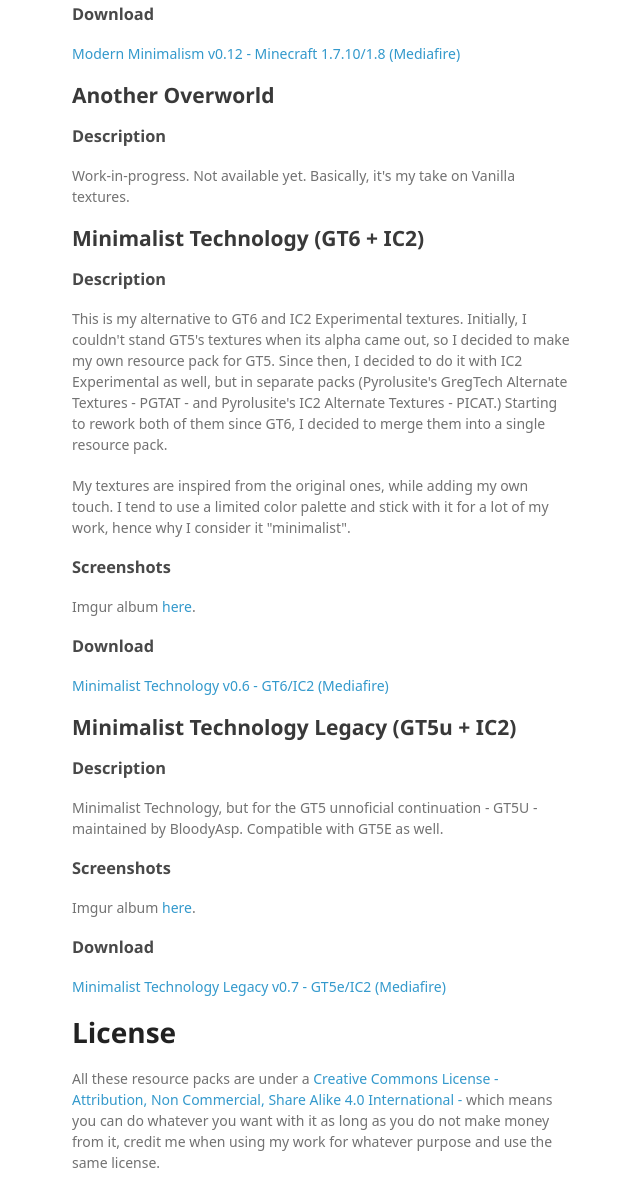
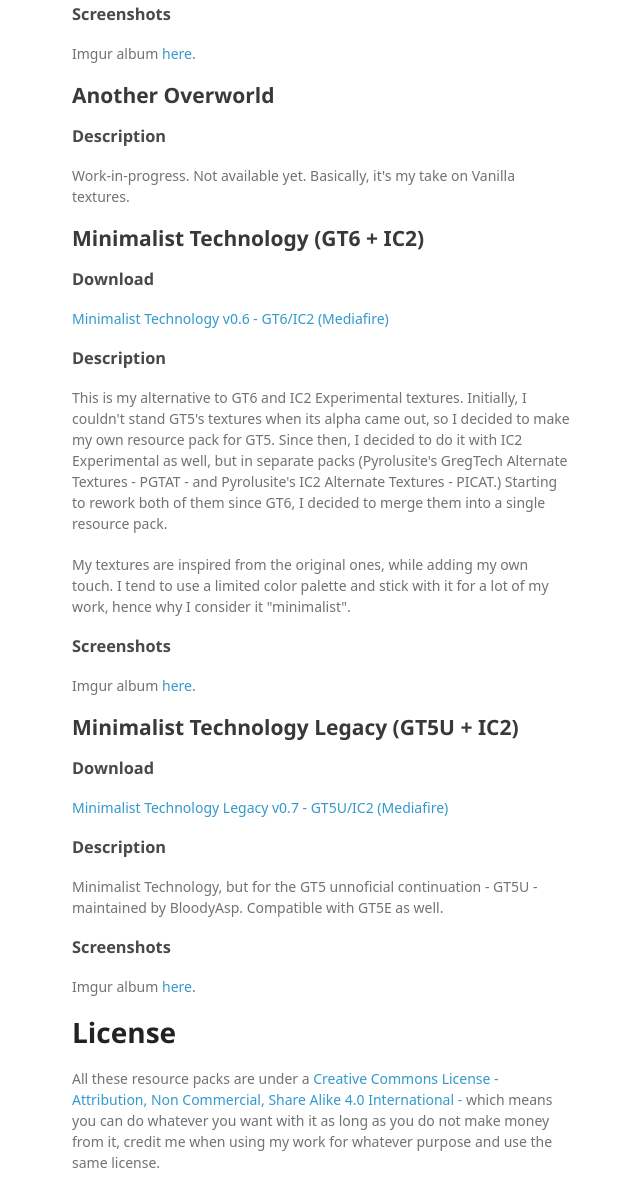
Before and after one commit to Pyrolusite/PyrolusitesResourcePacks, a plain HTML site: page index.html in a window 1280 px wide. Shown: the part 647-1841 px from the top of the page, without its empty margins (498-1138 px from the left). Drawn offline with Linux system fonts and the light colour scheme; a web font is replaced by a local one.

```diff
--- a/index.html
+++ b/index.html
@@ -44,6 +44,11 @@
 <a id="modern-minimalism" class="anchor" href="#modern-minimalism" aria-hidden="true"><span class="octicon octicon-link"></span></a>Modern Minimalism</h2>
 
 <h3>
+<a id="download" class="anchor" href="#download" aria-hidden="true"><span class="octicon octicon-link"></span></a>Download</h3>
+
+<p><a href="http://www.mediafire.com/download/hcmzxzt1kdc86zk/modern_minimalism_v0_12.zip">Modern Minimalism v0.12 - Minecraft 1.7.10/1.8 (Mediafire)</a></p>
+
+<h3>
 <a id="description" class="anchor" href="#description" aria-hidden="true"><span class="octicon octicon-link"></span></a>Description</h3>
 
 <p>Some time ago, I worked on a <a href="http://i.imgur.com/7laJ2Mn.png">GUI</a> for a GT addon called Modular Powersuits. What it does is self-explanatory, however, I liked what I came up with, so I decided to do the same for the default Minecraft HUD, progressively adding mod support like AppleCore, EnviroMine...</p>
@@ -52,11 +57,6 @@
 <a id="screenshots" class="anchor" href="#screenshots" aria-hidden="true"><span class="octicon octicon-link"></span></a>Screenshots</h3>
 
 <p>Imgur album <a href="http://imgur.com/a/5POfn">here</a>.</p>
-
-<h3>
-<a id="download" class="anchor" href="#download" aria-hidden="true"><span class="octicon octicon-link"></span></a>Download</h3>
-
-<p><a href="http://www.mediafire.com/download/hcmzxzt1kdc86zk/modern_minimalism_v0_12.zip">Modern Minimalism v0.12 - Minecraft 1.7.10/1.8 (Mediafire)</a></p>
 
 <h2>
 <a id="another-overworld" class="anchor" href="#another-overworld" aria-hidden="true"><span class="octicon octicon-link"></span></a>Another Overworld</h2>
@@ -71,6 +71,11 @@
 <a id="minimalist-technology-gt6--ic2" class="anchor" href="#minimalist-technology-gt6--ic2" aria-hidden="true"><span class="octicon octicon-link"></span></a>Minimalist Technology (GT6 + IC2)</h2>
 
 <h3>
+<a id="download-1" class="anchor" href="#download-1" aria-hidden="true"><span class="octicon octicon-link"></span></a>Download</h3>
+
+<p><a href="http://www.mediafire.com/download/ddp7qx2bbxiga9a/minimalist_technology_v0_6.zip">Minimalist Technology v0.6 - GT6/IC2 (Mediafire)</a></p>
+
+<h3>
 <a id="description-2" class="anchor" href="#description-2" aria-hidden="true"><span class="octicon octicon-link"></span></a>Description</h3>
 
 <p>This is my alternative to GT6 and IC2 Experimental textures.
@@ -83,13 +88,13 @@
 
 <p>Imgur album <a href="http://imgur.com/a/JJkS2">here</a>.</p>
 
+<h2>
+<a id="minimalist-technology-legacy-gt5u--ic2" class="anchor" href="#minimalist-technology-legacy-gt5u--ic2" aria-hidden="true"><span class="octicon octicon-link"></span></a>Minimalist Technology Legacy (GT5U + IC2)</h2>
+
 <h3>
-<a id="download-1" class="anchor" href="#download-1" aria-hidden="true"><span class="octicon octicon-link"></span></a>Download</h3>
+<a id="download-2" class="anchor" href="#download-2" aria-hidden="true"><span class="octicon octicon-link"></span></a>Download</h3>
 
-<p><a href="http://www.mediafire.com/download/ddp7qx2bbxiga9a/minimalist_technology_v0_6.zip">Minimalist Technology v0.6 - GT6/IC2 (Mediafire)</a></p>
-
-<h2>
-<a id="minimalist-technology-legacy-gt5u--ic2" class="anchor" href="#minimalist-technology-legacy-gt5u--ic2" aria-hidden="true"><span class="octicon octicon-link"></span></a>Minimalist Technology Legacy (GT5u + IC2)</h2>
+<p><a href="http://www.mediafire.com/download/2m9v1nny2g48iv6/minimalist_technology_legacy_v0_7.zip">Minimalist Technology Legacy v0.7 - GT5U/IC2 (Mediafire)</a></p>
 
 <h3>
 <a id="description-3" class="anchor" href="#description-3" aria-hidden="true"><span class="octicon octicon-link"></span></a>Description</h3>
@@ -101,11 +106,6 @@
 <a id="screenshots-2" class="anchor" href="#screenshots-2" aria-hidden="true"><span class="octicon octicon-link"></span></a>Screenshots</h3>
 
 <p>Imgur album <a href="http://imgur.com/a/T8tVf">here</a>.</p>
-
-<h3>
-<a id="download-2" class="anchor" href="#download-2" aria-hidden="true"><span class="octicon octicon-link"></span></a>Download</h3>
-
-<p><a href="http://www.mediafire.com/download/ddp7qx2bbxiga9a/minimalist_technology_v0_6.zip">Minimalist Technology Legacy v0.7 - GT5e/IC2 (Mediafire)</a></p>
 
 <h1>
 <a id="license" class="anchor" href="#license" aria-hidden="true"><span class="octicon octicon-link"></span></a>License</h1>
```
Also changed, not shown: params.json (+1 -1 lines).
